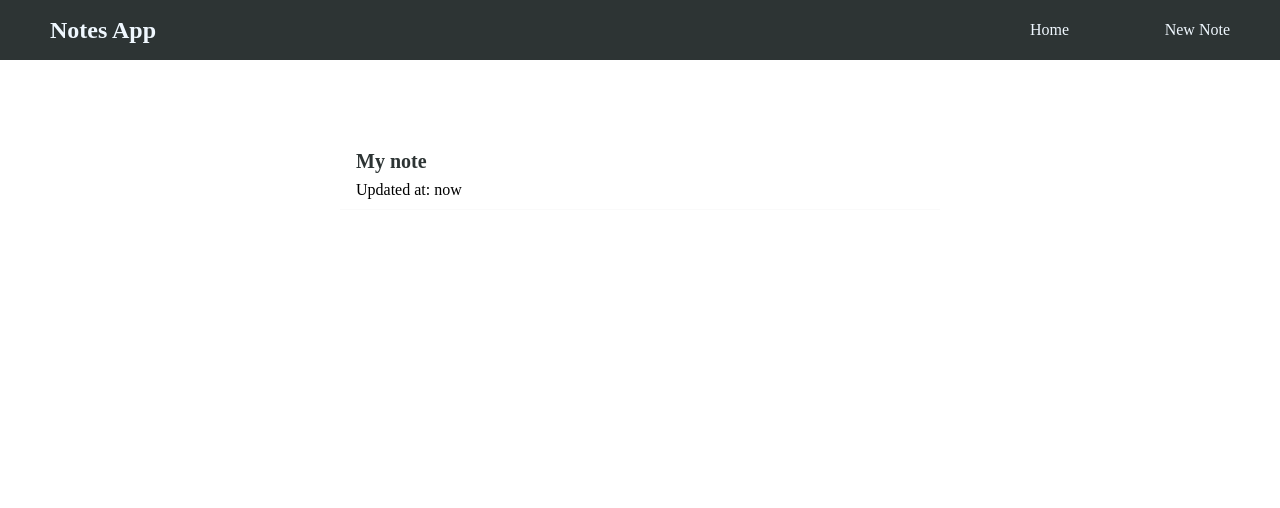
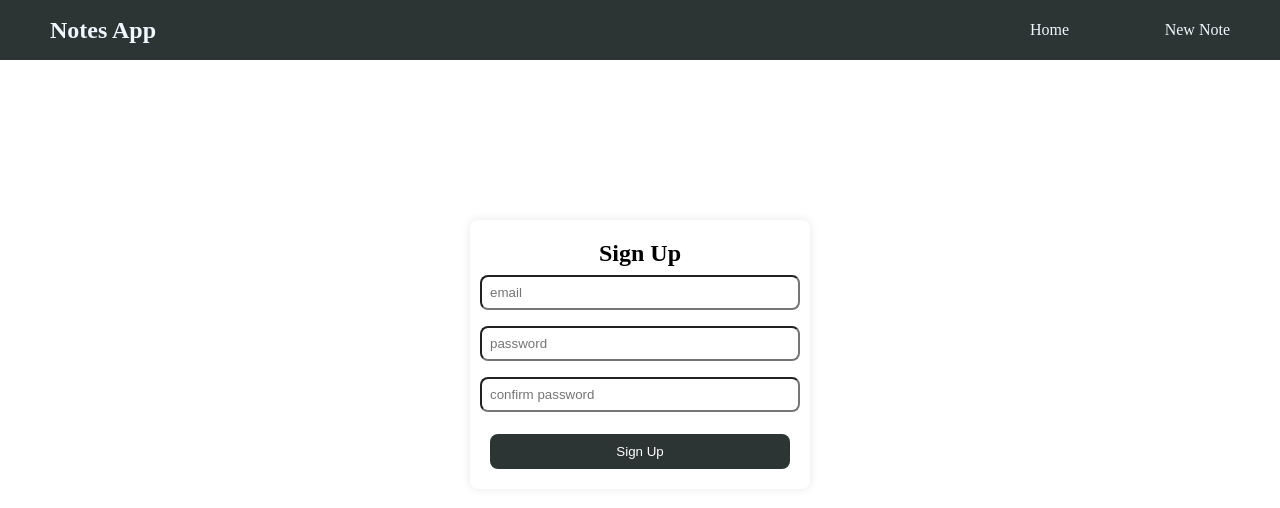
Before and after one commit to Piyu1208/Notes, a React (Vite) app in the folder frontend/my_app/: page / in a window 1280 px wide. Shown: the top 508 px of the page. Built offline with nearby package versions, Linux system fonts and the light colour scheme.

Commit message:
Added Signup page

```diff
--- a/frontend/my_app/package.json
+++ b/frontend/my_app/package.json
@@ -10,6 +10,7 @@
     "preview": "vite preview"
   },
   "dependencies": {
+    "axios": "^1.13.5",
     "react": "^19.2.0",
     "react-dom": "^19.2.0"
   },
--- a/frontend/my_app/src/App.jsx
+++ b/frontend/my_app/src/App.jsx
@@ -1,17 +1,18 @@
 import { useState } from 'react'
 import Navbar from './components/Navbar.jsx';
 import Home from './components/Home.jsx';
+import Signup from './components/Signup.jsx';
 
 
 
 function App() {
-  const [count, setCount] = useState(0)
+  //const [count, setCount] = useState(0)
 
   return (
     <div className="App">
       <Navbar />
       <div className="content">
-        <Home />
+        <Signup />
       </div>
     </div>
   )
--- /dev/null
+++ b/frontend/my_app/src/components/Signup.jsx
@@ -0,0 +1,101 @@
+import { useState } from 'react';
+import api from "./axios";
+
+
+function Signup() {
+    const [formData, setFormData] = useState({
+        email: "",
+        password: "",
+        confirmPassword: "",
+    });
+
+    const [isPending, setIsPending] = useState(false);
+    const [error, setError] = useState("");
+
+    const validateSignup = () => {
+        if(!formData.email.trim()) return "Email is required";
+
+        const emailRegex = /^\S+@\S+\.\S+$/;
+        if(!emailRegex.test(formData.email)) return "Invalid email";
+
+        if(!formData.password) return "Password is required";
+        if(formData.password.length < 6)
+            return "Password must be atleast 6 characters";
+
+        if(from.password !== form.confirmPassword)
+            return "Passwords do not match";
+
+        return null;
+    };
+
+    const handleChange = (e) => {
+        setFormData({
+            ...formData,
+            [e.target.name]: e.target.value,
+        });
+    };
+
+    const handleSubmit = async (e) => {
+        e.preventDefault();
+        setError("");
+        setIsPending(true);
+
+        const validationError = validateSignup();
+        if(validationError) {
+            setError(validationError);
+            return;
+        }
+
+        try {
+            await api.post("/api/signup", formData);
+            console.log("success");
+            setIsPending(false);
+        } catch (err) {
+            console.log(err);
+        }
+
+    };
+
+
+    return (
+        <div className="signup-container">
+            <h2>Sign Up</h2>
+
+            {error && <div>{error}</div>}
+
+            <form onSubmit={handleSubmit}>
+                <input
+                    type="text"
+                    name="email"
+                    placeholder="email"
+                    value={formData.email}
+                    onChange={handleChange}
+                    required
+                />
+
+                <input
+                    type="text"
+                    name="password"
+                    placeholder="password"
+                    value={formData.password}
+                    onChange={handleChange}
+                    required
+                />
+
+                <input
+                    type="text"
+                    name="confirmPassword"
+                    placeholder="confirm password"
+                    value={formData.confirmPassword}
+                    onChange={handleChange}
+                    required
+                />
+
+                {!isPending && <button type="submit">Sign Up</button>}
+                {isPending && <button disabled>Signing Up...</button>}
+            </form>
+        </div>
+    );
+}
+
+export default Signup;
--- /dev/null
+++ b/frontend/my_app/src/components/axios.js
@@ -0,0 +1,8 @@
+import axios from "axios";
+
+const api = axios.create({
+    baseURL: "http://localhost:3000",
+});
+
+
+export default api;
--- a/frontend/my_app/src/index.css
+++ b/frontend/my_app/src/index.css
@@ -31,6 +31,7 @@
   padding: 20px;
 }
 
+
 .note-preview {
   padding: 10px 16px;
   margin: 20px 0;
@@ -46,3 +47,45 @@
   color: rgb(45, 52, 52);
   margin-bottom: 8px;
 }
+
+.signup-container {
+  width: 300px;
+  margin: 100px auto;
+  padding: 20px;
+  border-radius: 8px;
+  display: flex;
+  flex-direction: column;
+  box-shadow: 0 0 10px rgba(0, 0, 0, 0.1);
+}
+
+.signup-container h2 {
+  text-align: center;
+}
+
+.signup-container form {
+  display: flex;
+  flex-direction: column;
+  align-items: center;
+}
+
+.signup-container input {
+  width: 100%;
+  padding: 8px;
+  margin: 8px 0;
+  border-radius: 8px;
+}
+
+.signup-container button {
+  margin-top: 14px;
+  width: 100%;
+  padding: 10px;
+  background: rgb(45, 52, 52);
+  color: white;
+  border: none;
+  cursor: pointer;
+  border-radius: 8px;
+}
+
+.signup-container button:hover {
+  background: rgb(82, 86, 86);
+}
```
Also changed, not shown: 1 other file (tests, documents, lock files or other folders).
